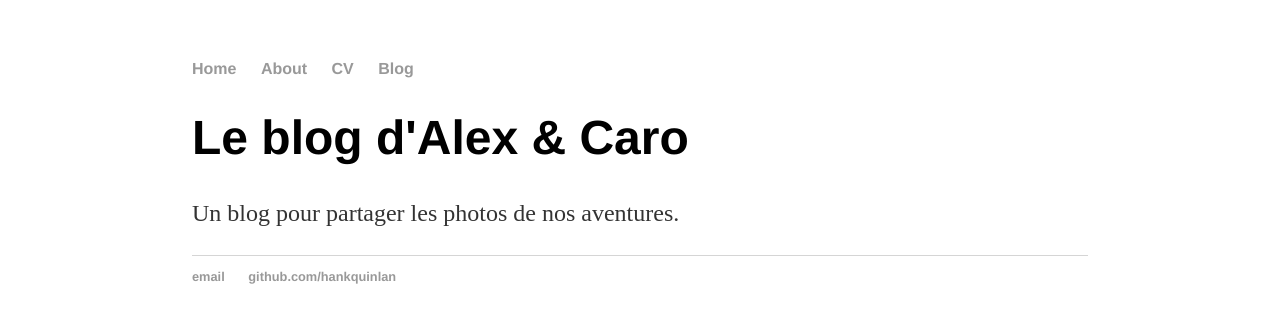
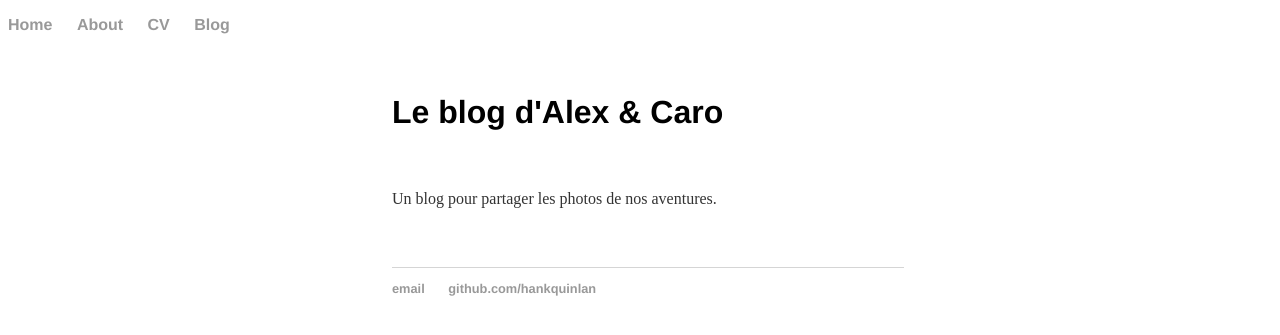
Before and after one commit to alexkrushnisky/art_alexandrekrushnisky, a Jekyll site: the page built from index.html, in a window 1280 px wide. Shown: the top 335 px of the page. Built offline with Jekyll 4.4.1, drawn with Linux system fonts in a browser that asks for light colours.

Commit message:
Update main.css

```diff
--- a/css/main.css
+++ b/css/main.css
@@ -1,6 +1,5 @@
 body {
-    margin: 60px auto;
-    width: 70%;
+    width: 100%;
 }
 nav ul, footer ul {
     font-family:'Helvetica', 'Arial', 'Sans-Serif';
@@ -20,17 +19,23 @@
     text-decoration: underline;
 }
 h1 {
-    font-size: 3em;
+    font-size: 2em;
     font-family:'Helvetica', 'Arial', 'Sans-Serif';
+    margin: 60px auto;
+    width: 40%;
 }
 p {
-    font-size: 1.5em;
-    line-height: 1.4em;
+    font-size: 1em;
+    line-height: 1em;
     color: #333;
+    margin: 60px auto;
+    width: 40%;
 }
 footer {
     border-top: 1px solid #d5d5d5;
     font-size: .8em;
+    margin: 60px auto;
+    width: 40%;
 }
 
 ul.posts {
```
